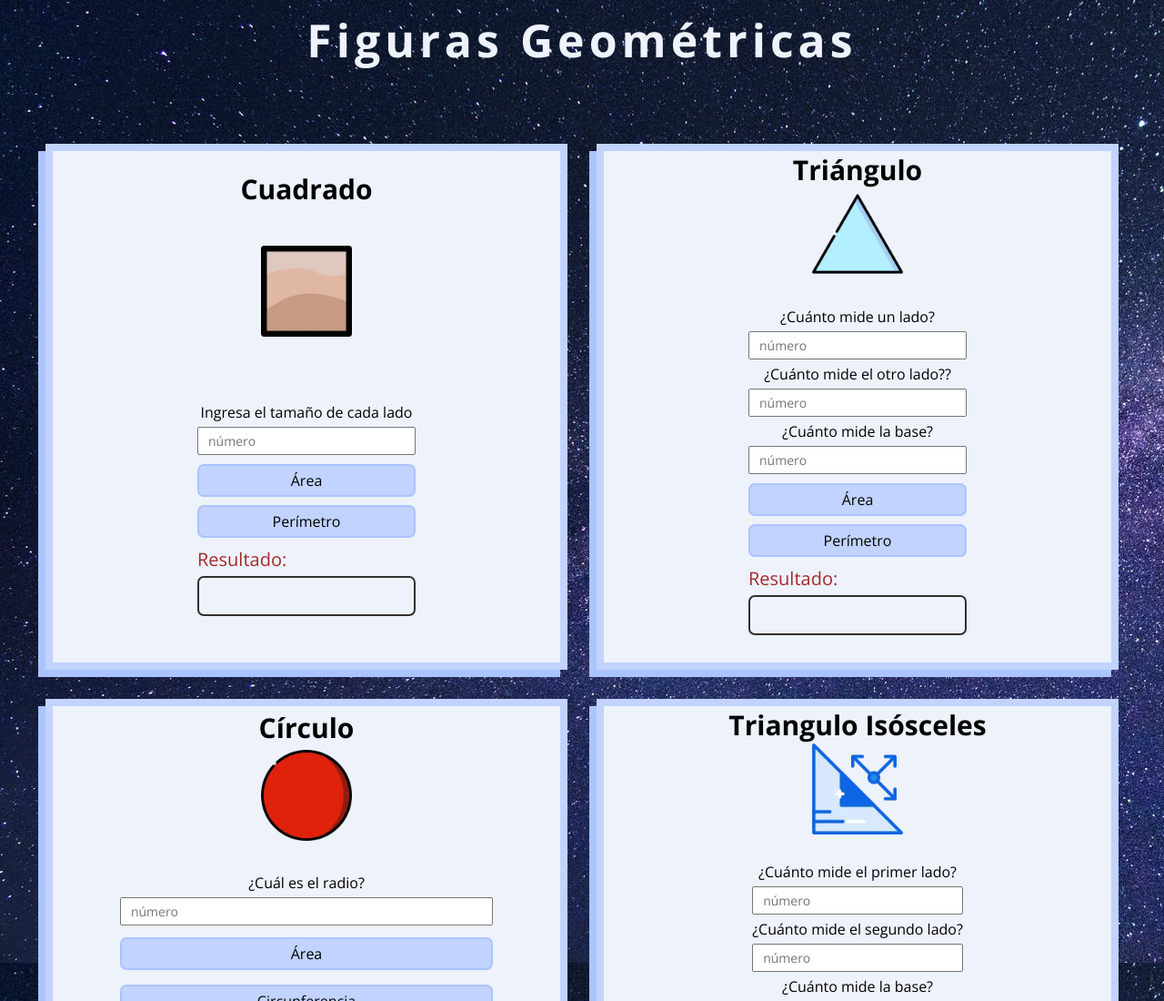
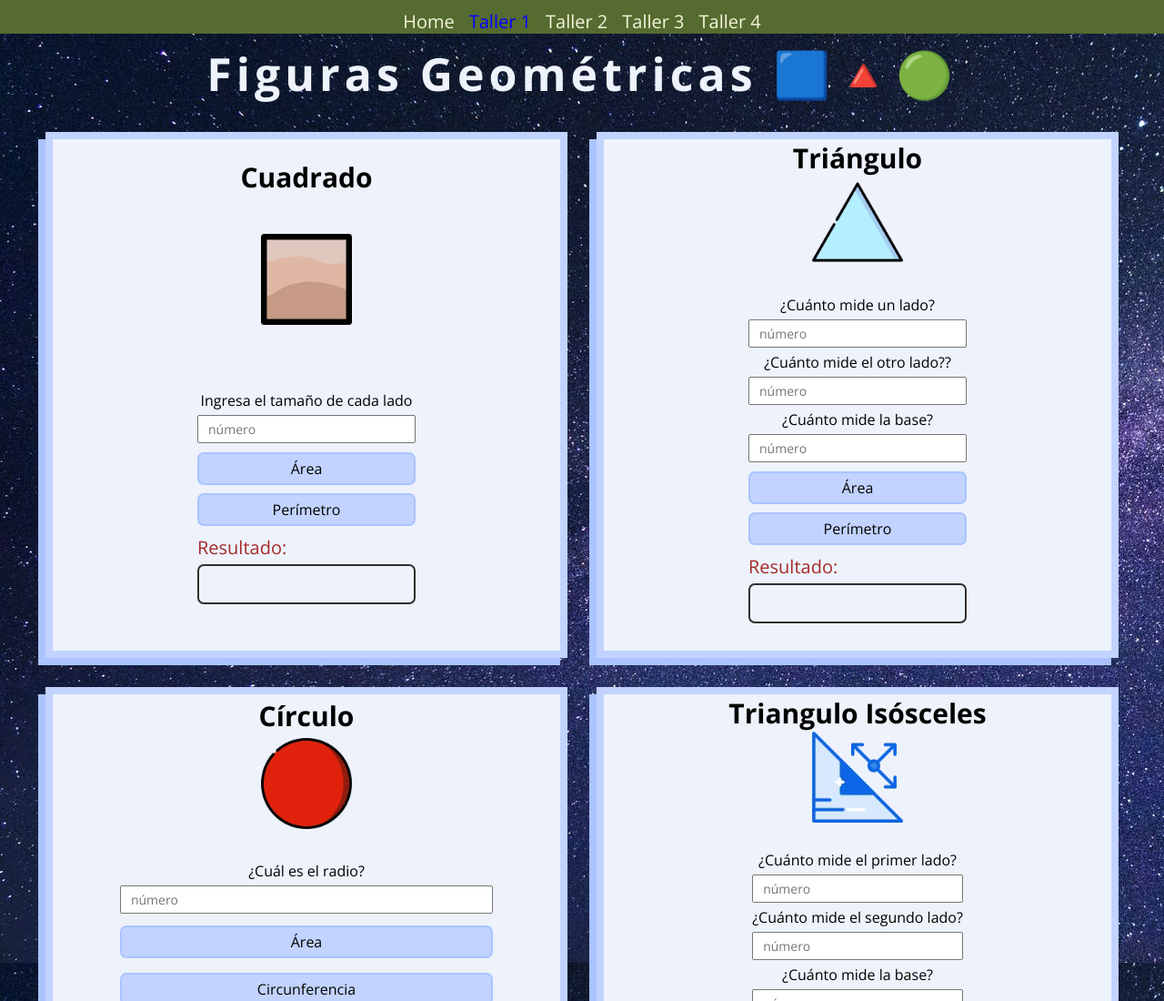
Before and after one commit to ivanpaulfloresgu/curso-practico-javascript, a plain HTML site: page figuras.html in a window 1280 px wide. Shown: the top 1100 px of the page at 91% size. Drawn offline with nearby package versions, Linux system fonts and the light colour scheme.

Commit message:
Terminado uwu

```diff
--- a/css/descuentos.css
+++ b/css/descuentos.css
@@ -51,6 +51,31 @@ input {
   text-align: center;
   padding: 15px 0;
   color: rgb(27, 12, 12);
+}
+
+.nav-options {
+  background: peru;
+  padding-top: 10px;
+}
+
+.nav-options ul {
+  display: flex;
+  justify-content: center;
+  list-style: none;
+  gap: 16px;
+}
+.nav-options ul a {
+  text-decoration: none;
+  font-size: 20px;
+  color: beige;
+}
+
+.nav-options ul a:hover {
+  color: rebeccapurple;
+}
+
+.nav-options ul .weAreHere a {
+  color: rebeccapurple;
 }
 
 .figuras-container{
--- a/css/figuras.css
+++ b/css/figuras.css
@@ -59,11 +59,34 @@ h1 {
   letter-spacing: 5px;
   margin: 0;
   padding-top: 10px;
-  margin-bottom: 80px;
+  margin-bottom: 30px;
   text-align: center;
 }
 
+.items .nav-options {
+  background: darkolivegreen;
+  padding-top: 10px;
+}
 
+.items .nav-options ul {
+  display: flex;
+  justify-content: center;
+  list-style: none;
+  gap: 16px;
+}
+.items .nav-options ul a {
+  text-decoration: none;
+  font-size: 20px;
+  color: beige;
+}
+
+.items .nav-options ul a:hover {
+  color: blue;
+}
+
+.items .nav-options ul .weAreHere a {
+  color: blue;
+}
 
 .container{
   width: 100%;
--- /dev/null
+++ b/css/home.css
@@ -0,0 +1,125 @@
+*{
+  margin: 0;
+  padding: 0;
+}
+
+body{
+  font-family: 'Roboto Slab', serif;
+}
+
+.items{
+  padding: 0 20px;
+  background-color: antiquewhite;
+  text-align: center;
+
+
+}
+
+.items h2 {
+  text-align: center;
+  padding: 15px 0;
+  color: rgb(27, 12, 12);
+}
+
+.indextitle {
+  font-size: 20px;
+  text-align: center;
+  padding: 10px 10px 10px 10px;
+  background-color: coral;
+}
+
+.taller {
+  display: flex;
+  flex-direction: column;
+  justify-content: center;
+  align-items: center;
+  height: 105%;
+  min-height: 150px;
+  background-size: cover;
+  background-repeat: no-repeat;
+
+
+}
+.taller a {
+  text-decoration: none;
+  color: rgb(27, 12, 12);
+  text-align: center;
+}
+
+.taller a:hover {
+  cursor: pointer;
+  opacity: 0.95;
+  color: crimson;
+}
+
+.taller1 {
+  background-image: url("../images/index-taller1.png");
+}
+
+.taller2 {
+  background-image: url("../images/index-taller2.png");
+}
+
+.taller3 {
+  background-image: url("../images/index-taller3.png");
+}
+
+.taller4 {
+  background-image: url("../images/index-taller4.png");
+}
+
+@media (max-width: 599px) {
+  .indexgrid {
+    height: 60%;
+    display: grid;
+    grid-template-columns: 1fr;
+    grid-template-rows: 1fr, 1fr, 1fr, 1fr;
+  }
+  .indexgrid .taller1 {
+    background-color: royalblue;
+  }
+  .indexgrid .taller2 {
+    background-color: brown;
+  }
+  .indexgrid .taller3 {
+    background-color: antiquewhite;
+  }
+  .indexgrid .taller4 {
+    background-color: aqua;
+  }
+}
+
+
+@media (min-width: 600px) {
+  body {
+    height: 100vh;
+  }
+
+  .indexgrid {
+    height: 60%;
+    min-height: 500px;
+    display: grid;
+    grid-template-columns: 1fr, 1fr;
+    grid-template-rows: 1fr, 1fr;
+  }
+  .indexgrid .taller1 {
+    background-color: royalblue;
+    grid-column: 1/2;
+    grid-row: 1/2;
+  }
+  .indexgrid .taller2 {
+    background-color: brown;
+    grid-column: 2/3;
+    grid-row: 1/2;
+  }
+  .indexgrid .taller3 {
+    background-color: antiquewhite;
+    grid-column: 1/2;
+    grid-row: 2/3;
+  }
+  .indexgrid .taller4 {
+    background-color: aqua;
+    grid-column: 2/3;
+    grid-row: 2/3;
+  }
+}
--- a/css/media.css
+++ b/css/media.css
@@ -16,6 +16,31 @@ input {
   border-radius: 5px;
   padding: 5px;
   outline: none;
+}
+
+.nav-options {
+  background: slateblue;
+  padding-top: 10px;
+}
+
+.nav-options ul {
+  display: flex;
+  justify-content: center;
+  list-style: none;
+  gap: 16px;
+}
+.nav-options ul a {
+  text-decoration: none;
+  font-size: 20px;
+  color: beige;
+}
+
+.nav-options ul a:hover {
+  color: tomato;
+}
+
+.nav-options ul .weAreHere a {
+  color: tomato;
 }
 
 .card {
--- a/figuras.html
+++ b/figuras.html
@@ -13,9 +13,19 @@
 </head>
 <body>
   <div class="container">
-    <header>
+    <header class="items">
+
+      <nav class="nav-options">
+        <ul>
+          <li><a href="./index.html">Home</a></li>
+          <li class="weAreHere"><a href="#">Taller 1</a></li>
+          <li><a href="./descuentos.html">Taller 2</a></li>
+          <li><a href="./media.html">Taller 3</a></li>
+          <li><a href="./salarios.html">Taller 4</a></li>
+        </ul>
+      </nav>
       <h1>
-        Figuras Geométricas
+        Figuras Geométricas 🟦🔺🟢
       </h1>
 
     </header>
```
Also changed, not shown: index.html (added, +52 -0 lines), media.html (+12 -2 lines).
